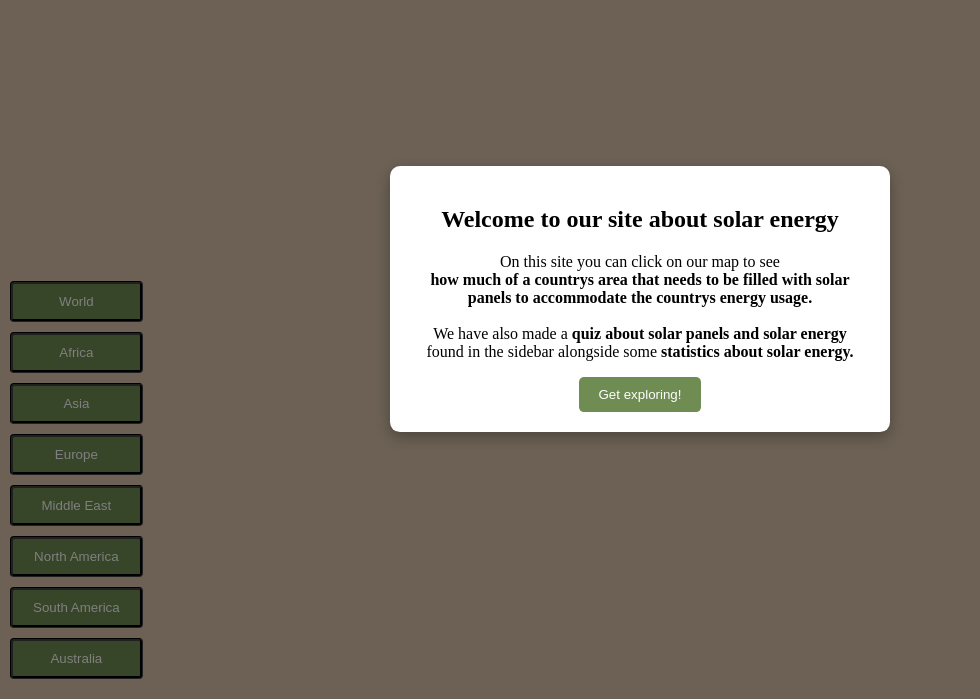
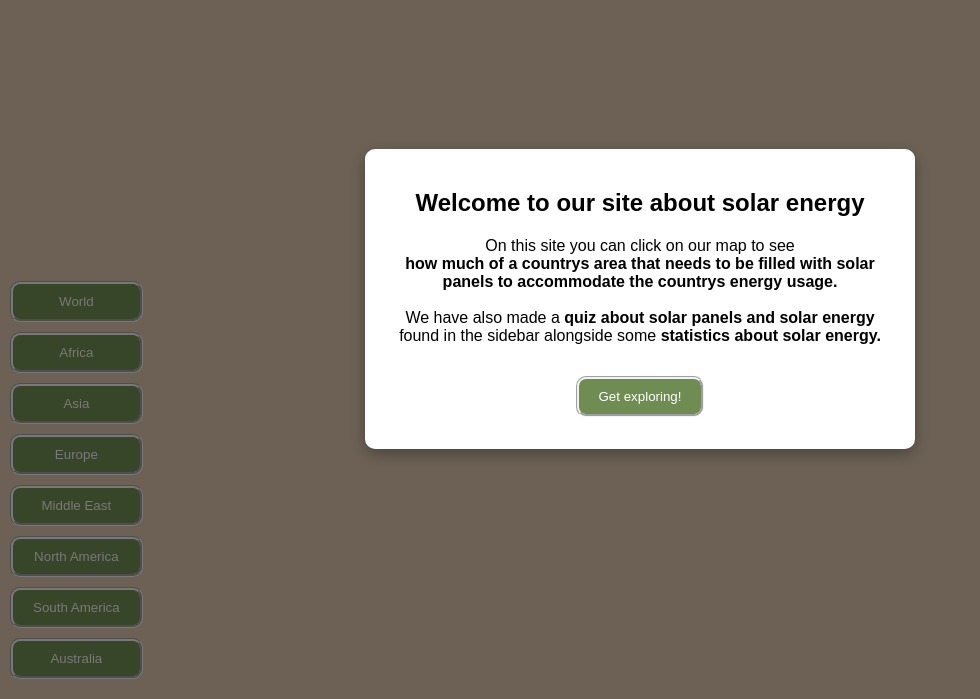
Before and after one commit to lukassloth/Group-the-whop, a website: page semesterprojekt/index.html in a window 1280 px wide. Shown: the part 101-800 px from the top of the page, without its empty margins (0-980 px from the left). Drawn offline with nearby package versions, Linux system fonts and the light colour scheme; no server answers.

Commit message:
Css rettelser

```diff
--- a/semesterprojekt/about/about-style.css
+++ b/semesterprojekt/about/about-style.css
@@ -73,7 +73,8 @@ h1 {
     background-color: #6f8c52; /* Baggrundsfarve valgt fra vores farvepalette */
     color: #f2f2f2; /* Farven på teksten valgt fra vores palette */
     position: fixed; /* Gør så knappen bliver i venstre hjørne når man scroler ned ad siden */
-    border: 0px; /* Fjerner border */
+    border: groove; /* Giver groove til kanten */
+    border-color: #f2f2f2; /* Giver hvid til kant */
     border-radius: 10px; /* Brugt for at gøre hjørnerne runde */
     padding: 10px; /* Sætter 10px padding rundt om  */
     cursor: pointer; /* Gør så musen bliver en 'pointer' når man er på knappen */
--- a/semesterprojekt/index.html
+++ b/semesterprojekt/index.html
@@ -17,11 +17,11 @@
     <div id="popUp"> <!-- div til popUp vinduet -->
         <h2 id="popUpHeader">Welcome to our site about solar energy</h2> <!-- Overskrift i popUp vinduet -->
         <p id="popUpText"> On this site you can click on our map to see <br> <!-- Brødteksten i popUp vinduet -->
-            <span id="bold"> how much of a countrys area that needs to be filled
-            with solar panels to accommodate the countrys energy usage.</span><br>
+            <strong> how much of a countrys area that needs to be filled
+            with solar panels to accommodate the countrys energy usage.</strong><br>
             <br>
-            We have also made a <span id="bold"> quiz about solar panels and solar energy </span><br>
-            found in the sidebar alongside some <span id="bold"> statistics about solar energy.</span>
+            We have also made a <strong> quiz about solar panels and solar energy </strong><br>
+            found in the sidebar alongside some <strong> statistics about solar energy.</strong>
         </p>
         <button id="closePopUp"> Get exploring!</button> <!-- Knappen, der lukker popUp vinduet -->
     </div>
--- a/semesterprojekt/quiz/quiz-style.css
+++ b/semesterprojekt/quiz/quiz-style.css
@@ -53,7 +53,8 @@ button{ /* Knapperne */
   font-size: 22px; /* Størrelse på teksten */
   background-color: #6f8c52; /* Baggrundsfarve valgt fra vores farvepalette */
   color: #f2f2f2; /* Farven på teksten valgt fra vores palette */
-  border: 0px; /* Fjerner border */
+  border: groove; /* Giver groove til kanten */
+  border-color: #f2f2f2; /* Giver hvid kant */
   border-radius: 10px; /* Brugt for at gøre hjørnerne runde */
   padding: 10px; /* Sætter 10px padding rundt om  */
   cursor: pointer; /* Gør så musen bliver en 'pointer' når man er på knappen */
--- a/semesterprojekt/styles.css
+++ b/semesterprojekt/styles.css
@@ -81,8 +81,10 @@ path:hover {
   padding-bottom: 2px; /* Indre afstand fra bunden */
   text-align: center; /* Centrerer tekst */
   z-index: 29; /* Sørger for, at sidebar er øverst */
-  border-radius: 15px; /* Afrundede hjørner */
+  border-radius: 10px; /* Afrundede hjørner */
   cursor: auto; /* Standard cursor på sidebar */
+  border: groove; /* Sætter groove på kanten */
+  border-color: #f2f2f2; /* Sætter kanten til hvid */
 }
 
 /* Styling af links indenfor sidebar */
@@ -227,10 +229,10 @@ a:hover {
 .buttons button {
   padding: 10px 20px; /* Indre afstand */
   background-color: #6f8c52; /* Baggrundsfarve */
-  color: white; /* Tekstfarve */
-  border: groove; /* Groove-style kant */
-  border-color: #404040; /* Kantfarve */
-  border-radius: 4px; /* Afrundede hjørner */
+  color: #f2f2f2; /* Tekstfarve */
+  border: groove; /* Fjerner kanten */
+  border-color: #f2f2f2;
+  border-radius: 10px; /* Afrundede hjørner */
   cursor: pointer; /* Hånd-cursor */
 }
 
@@ -246,13 +248,15 @@ a:hover {
   top: 50%; /* Centrerer vertikalt */
   left: 50%; /* Centrerer horisontalt */
   transform: translate(-50%, -50%); /* Gør det præcis centreret */
-  width: 500px; /* Bredde */
+  width: 550px; /* Bredde */
+  height: 300px; /* Højde */
   background: white; /* Baggrundsfarve */
   padding: 20px; /* Indre afstand */
   box-shadow: 0 5px 15px rgba(0, 0, 0, 0.3); /* Tilføjer skygge */
   border-radius: 10px; /* Afrundede hjørner */
   z-index: 50; /* Sørger for, at den er øverst */
   display: none; /* Skjules som standard */
+  font-family: 'Arial', sans-serif; /* Sætter brødtekstens font */
 
 }
 
@@ -272,13 +276,14 @@ a:hover {
 #closePopUp {
   background: #6f8c52; /* Baggrundsfarve */
   color: white; /* Tekstfarve */
-  border: none; /* Ingen kant */
+  border: groove; /* Ingen kant */
+  border-color: #f2f2f2;
   padding: 10px 20px; /* Indre afstand */
   cursor: pointer; /* Hånd-cursor */
-  border-radius: 5px; /* Afrundede hjørner */
+  border-radius: 10px; /* Afrundede hjørner */
+  margin-top: 15px; /* Margin i toppen */
 }
 
-/* Gør teksten fed for elementer med id 'bold' */
-#bold {
-  font-weight: bold; /* Fed tekst */
+#closePopUp:hover {
+  background-color: #5a733f; /* Farve når man hover over knappen */
 }
```
Also changed, not shown: semesterprojekt/statistics/statistics.css (+7 -1 lines).
